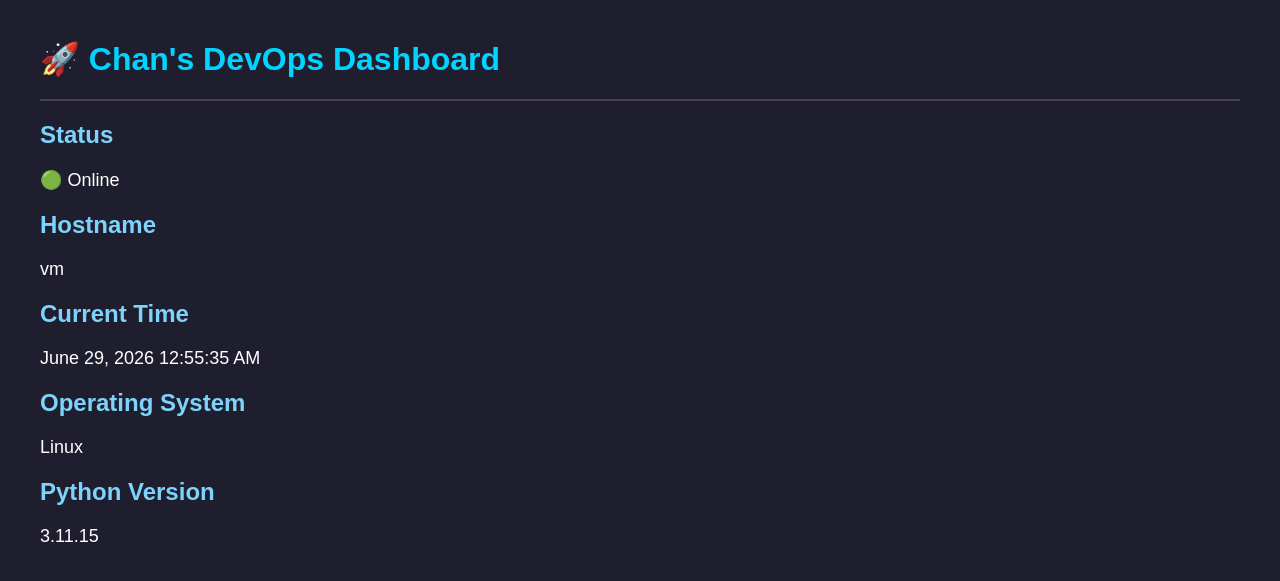
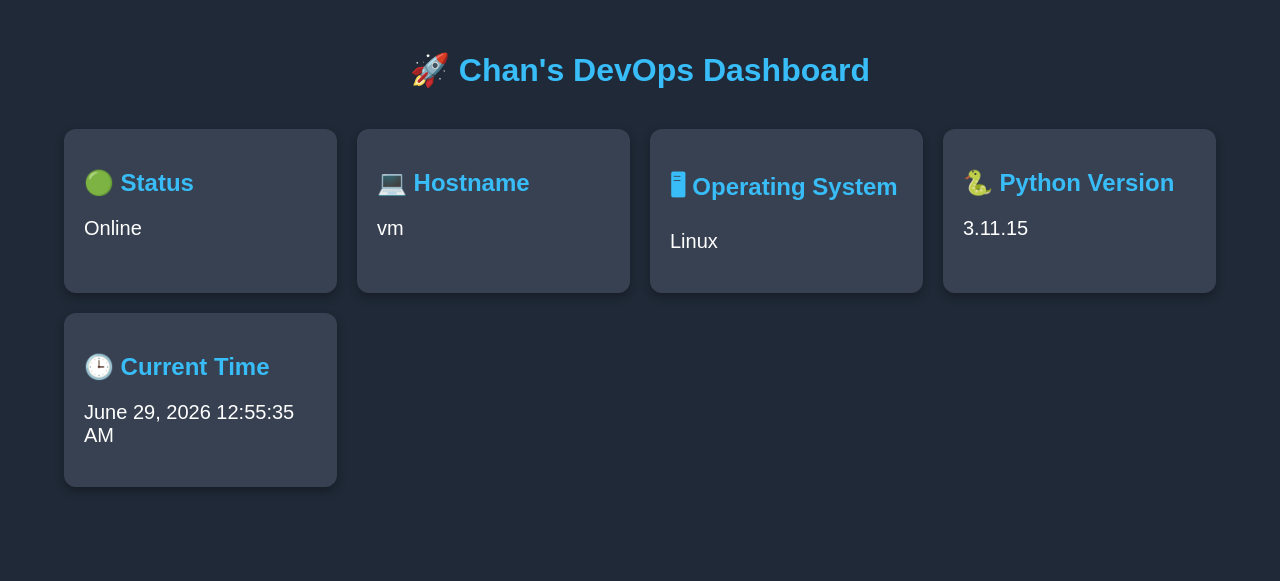
Before and after one commit to chandler44/server-dashboard, a Flask app: page / in a window 1280 px wide. Shown: the top 581 px of the page. Run offline with Flask 3, Linux system fonts and the light colour scheme.

Commit message:
add dashboard layout and styling

```diff
--- a/static/style.css
+++ b/static/style.css
@@ -1,22 +1,45 @@
-body {
-    background-color: #1e1e2f;
-    color: white;
-    font-family: Arial, sans-serif;
-    margin: 40px;
+body{
+    margin:0;
+    font-family:Arial, Helvetica, sans-serif;
+    background:#1f2937;
+    color:white;
 }
 
-h1 {
-    color: #00d4ff;
+.container{
+    width:90%;
+    max-width:1200px;
+    margin:auto;
+    padding:30px;
 }
 
-hr {
-    border: 1px solid #444;
+h1{
+    text-align:center;
+    color:#38bdf8;
+    margin-bottom:40px;
 }
 
-h2 {
-    color: #7dd3fc;
+.dashboard{
+    display:grid;
+    grid-template-columns:repeat(auto-fit,minmax(250px,1fr));
+    gap:20px;
 }
 
-p {
-    font-size: 18px;
+.card{
+    background:#374151;
+    border-radius:12px;
+    padding:20px;
+    box-shadow:0px 4px 10px rgba(0,0,0,.3);
+    transition:.3s;
 }
+
+.card:hover{
+    transform:translateY(-5px);
+}
+
+.card h2{
+    color:#38bdf8;
+}
+
+.card p{
+    font-size:20px;
+}
--- a/templates/index.html
+++ b/templates/index.html
@@ -11,24 +11,40 @@
 
 <body>
 
+<div class="container">
+
     <h1>🚀 Chan's DevOps Dashboard</h1>
 
-    <hr>
+    <div class="dashboard">
 
-    <h2>Status</h2>
-    <p>🟢 Online</p>
+        <div class="card">
+            <h2>🟢 Status</h2>
+            <p>Online</p>
+        </div>
 
-    <h2>Hostname</h2>
-    <p>{{ hostname }}</p>
+        <div class="card">
+            <h2>💻 Hostname</h2>
+            <p>{{ hostname }}</p>
+        </div>
 
-    <h2>Current Time</h2>
-    <p>{{ current_time }}</p>
+        <div class="card">
+            <h2>🖥 Operating System</h2>
+            <p>{{ operating_system }}</p>
+        </div>
 
-    <h2>Operating System</h2>
-    <p>{{ operating_system }}</p>
+        <div class="card">
+            <h2>🐍 Python Version</h2>
+            <p>{{ python_version }}</p>
+        </div>
 
-    <h2>Python Version</h2>
-    <p>{{ python_version }}</p>
+        <div class="card">
+            <h2>🕒 Current Time</h2>
+            <p>{{ current_time }}</p>
+        </div>
+
+    </div>
+
+</div>
 
 </body>
 
```
